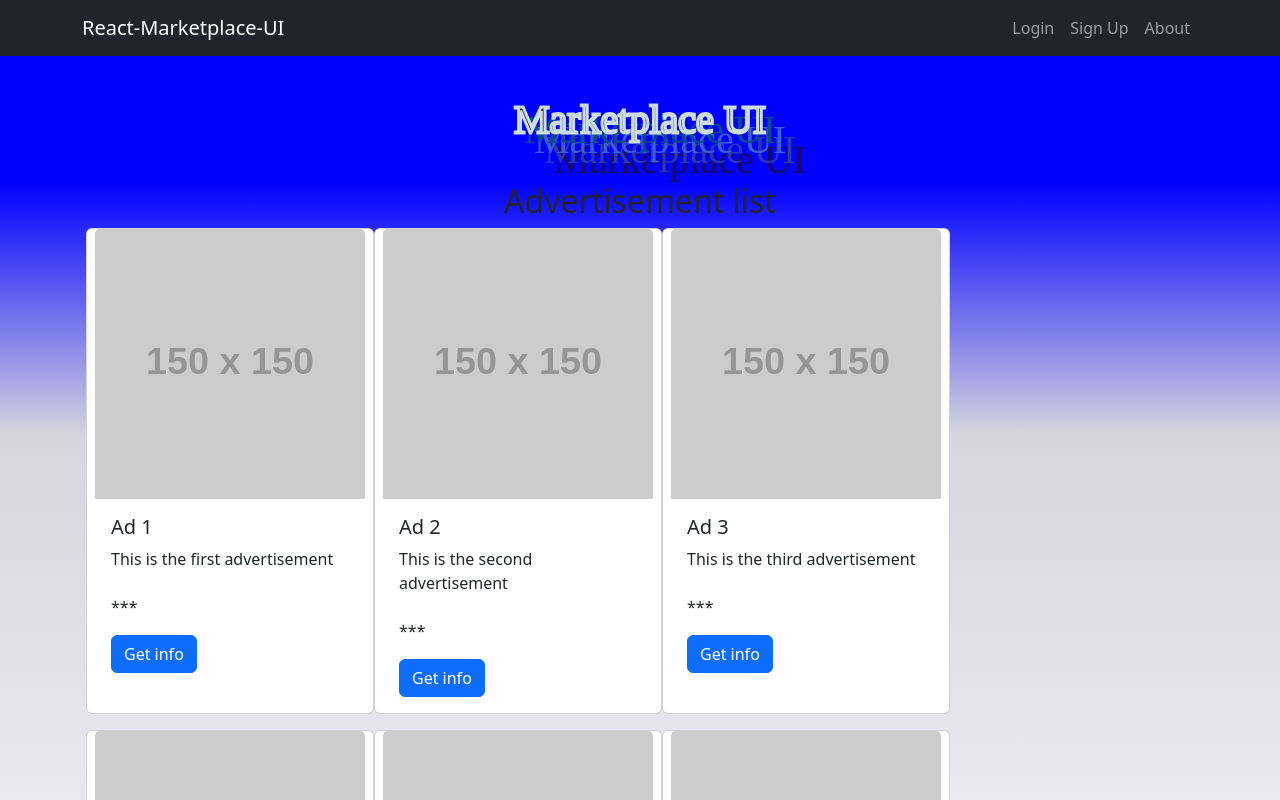
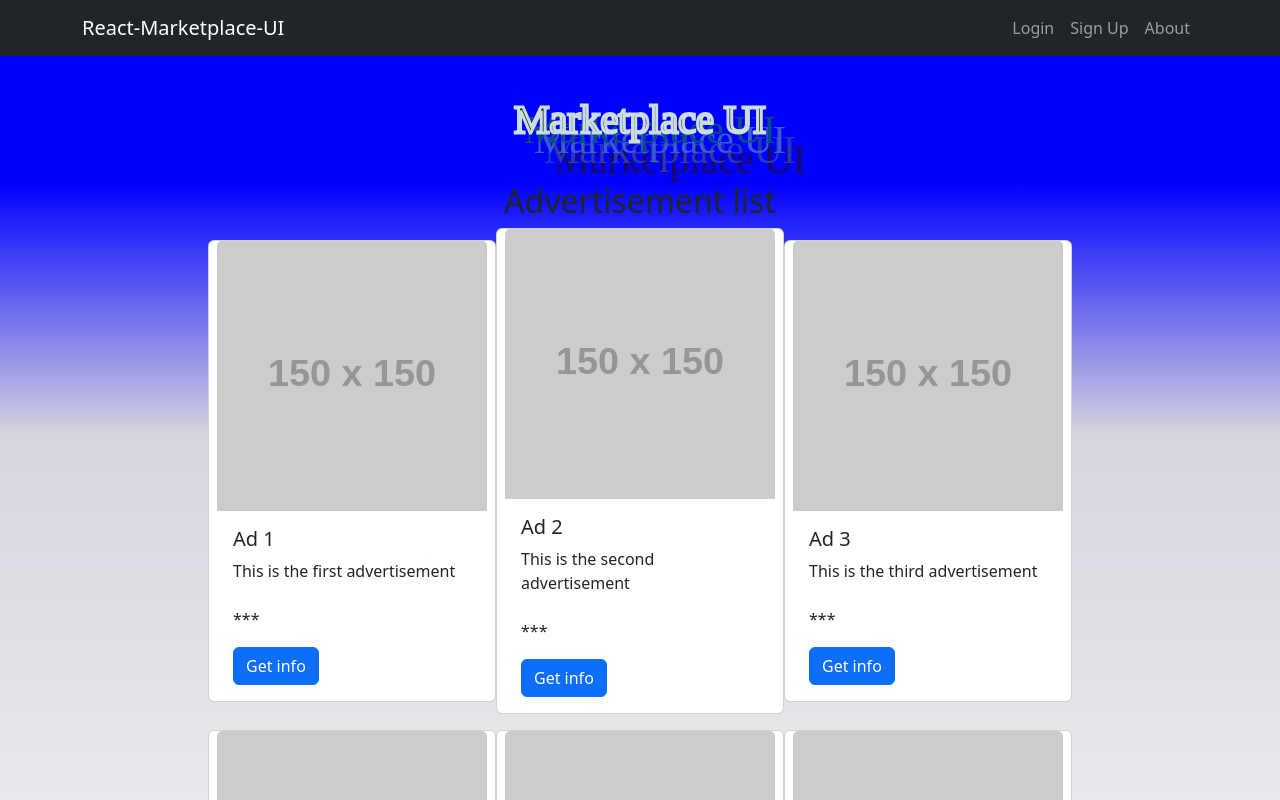
Before and after one commit to Jari1980/ReactMarketplaceUI, a React (Vite) app: page / in a window 1280 px wide. Shown: the top 800 px of the page. Built offline with nearby package versions, Linux system fonts and the light colour scheme.

Commit message:
nav sticky top, body cardinner div center on page, removed commented code

```diff
--- a/src/components/Body.jsx
+++ b/src/components/Body.jsx
@@ -30,8 +30,8 @@ function App() {
         </h2>
         <div
           className="container" id="cardContainer">
-          <div className="container">
-            <div className="row row-cols-1 row-cols-sm-3 g-3">
+          <div className="container" >
+            <div className="row row-cols-1 row-cols-sm-3 g-3" id="cardContainerInner">
               {cardElements}
             </div>
           </div>
--- a/src/components/MainContent.jsx
+++ /dev/null
@@ -1,34 +0,0 @@
-import React from 'react';
-import Body from './Body.jsx'
-import About from './About.jsx'
-import { BrowserRouter, Route, Routes } from 'react-router-dom'
-
-
-//Not using this component at moment, was struggling to render maincontent only on loading different "body content" issue solved
-const MainContent = () => {
-    return (
-        <>
-        <div>
-        <BrowserRouter>
-            <Routes>
-            <Route exact path='/' element={<Body />} />
-             <Route path='/home' element={<Body />} />
-            <Route path='/about' element={<About />} />
-        </Routes>
-        </BrowserRouter>
-        </div>
-        </>
-    );
-};
-
-export default MainContent;
-
-/*
-<BrowserRouter>
-            <Routes>
-            <Route exact path='/' element={<Body />} />
-             <Route path='/home' element={<Body />} />
-            <Route path='/about' element={<About />} />
-        </Routes>
-        </BrowserRouter>
-*/
--- a/src/components/NavbarComp.jsx
+++ b/src/components/NavbarComp.jsx
@@ -9,7 +9,7 @@ import { BrowserRouter, Link } from "react-router-dom";
 const NavbarComp = () => {
   return (
     <>
-      <Navbar expand="lg" bg="dark" data-bs-theme="dark" >
+      <Navbar expand="lg" bg="dark" data-bs-theme="dark" sticky="top">
         <Container >
           <Navbar.Brand as={Link} to="/home">React-Marketplace-UI</Navbar.Brand>
           <Navbar.Toggle aria-controls="basic-navbar-nav" />
@@ -26,21 +26,4 @@ const NavbarComp = () => {
   );
 };
 
-/*
-<Navbar expand="lg" bg="dark" data-bs-theme="dark" >
-        <Container >
-          <Navbar.Brand href="/home">React-Marketplace-UI</Navbar.Brand>
-          <Navbar.Toggle aria-controls="basic-navbar-nav" />
-          <Navbar.Collapse id="basic-navbar-nav">
-            <Nav className="ms-auto">
-              <Nav.Link  to="#">Login</Nav.Link>
-              <Nav.Link to="#">Sign Up</Nav.Link>
-              <Link to="/about">About</Link>
-            </Nav>
-          </Navbar.Collapse>
-        </Container>
-      </Navbar>
-*/
-
-
 export default NavbarComp;
--- a/src/components/body.css
+++ b/src/components/body.css
@@ -20,3 +20,9 @@ h2 {
     justify-Content: center;
     align-Items: center;
 }
+
+#cardContainerInner {
+    display: flex;
+    justify-Content: center;
+    align-Items: center;
+}
```
Also changed, not shown: src/main.jsx (+0 -12 lines).
